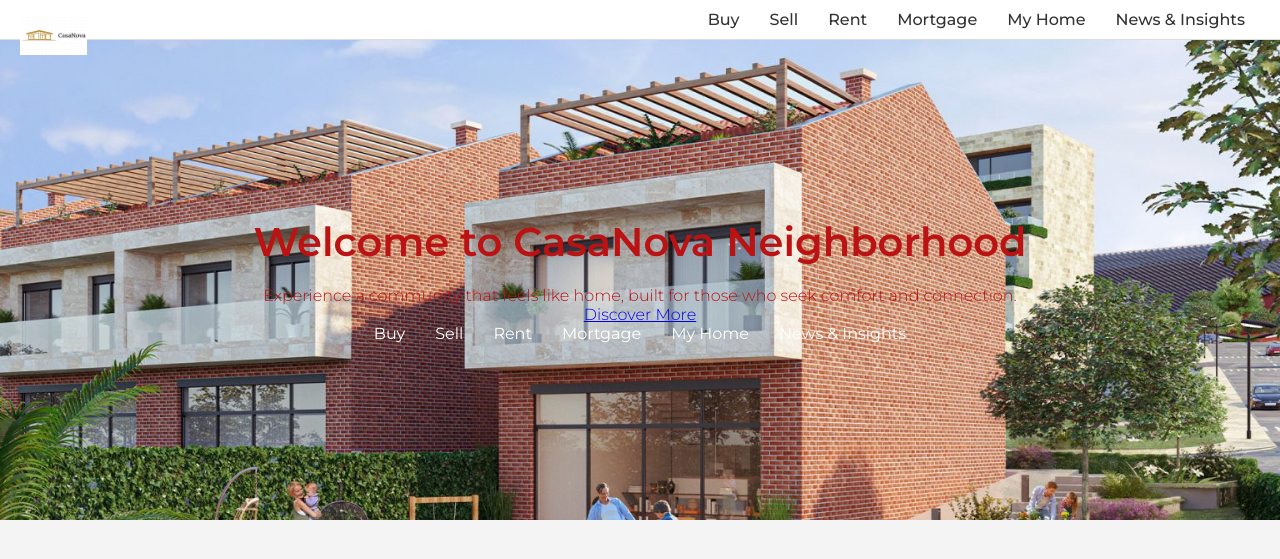
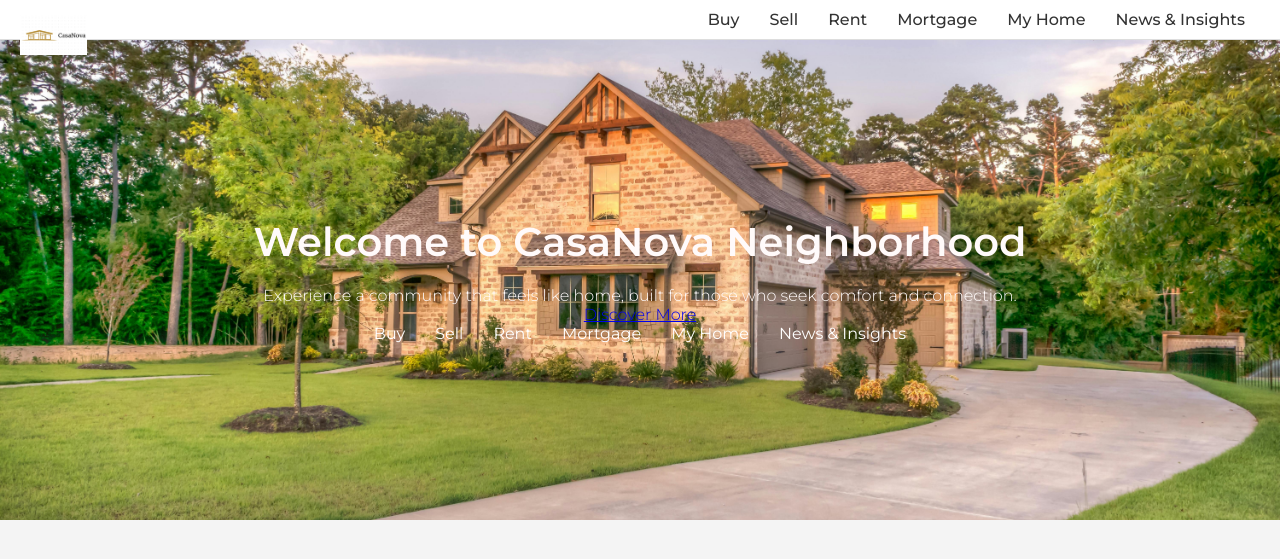
Before and after one commit to FlorentLatifi/CasaNova, a PHP site: page / in a window 1280 px wide. Shown: the top 559 px of the page. Run offline with PHP 8.4, Linux system fonts and the light colour scheme.

Commit message:
Update style.css

```diff
--- a/style.css
+++ b/style.css
@@ -52,14 +52,14 @@ body {
 }
 .header {
   height: 60vh;
-  background-image: url('fotot/shtepi_363-1536x861.jpg');
+  background-image: url('fotot/pexels-pixabay-259588.jpg');
   background-size: cover;
   background-position: center;
   display: flex;
   flex-direction: column;
   justify-content: center;
   align-items: center;
-  color: #bb1313;
+  color: #fffafa;
   text-align: center;
   padding: 20px;
 }
```
